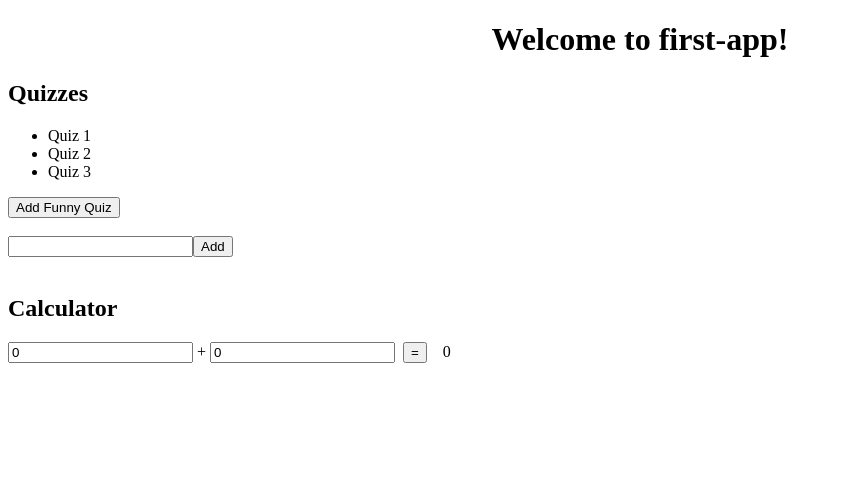
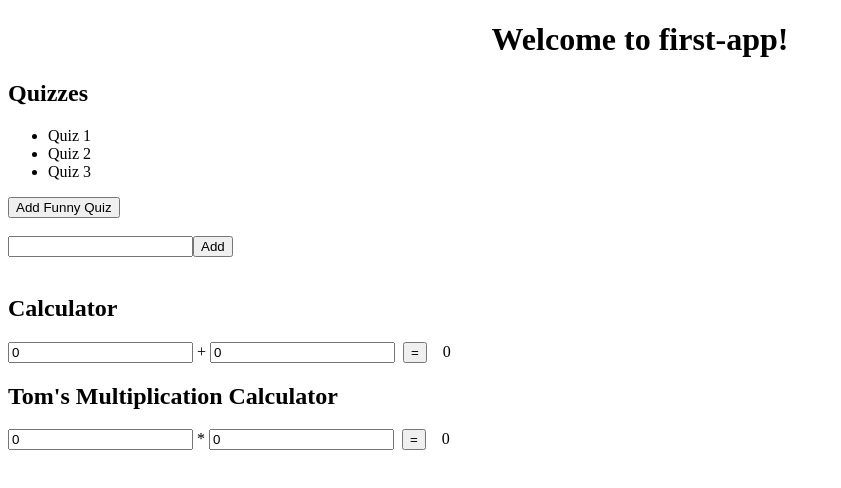
Before and after one commit to 2018-summer-mjs/first-app, an Angular app: page / in a window 1280 px wide. Shown: the top 488 px of the page, without its empty margins (0-841 px from the left). Built offline with nearby package versions, Linux system fonts and the light colour scheme.

Commit message:
tom's multiplication calculator

```diff
--- a/src/app/app.component.html
+++ b/src/app/app.component.html
@@ -31,3 +31,12 @@
   &nbsp;&nbsp;
   <label>{{ addNumbersResult }}</label>
 </div>
+<h2>Tom's Multiplication Calculator</h2>
+<div>
+  <input type="number" [(ngModel)]="multiplyNumberOne">
+  *
+  <input type="number" [(ngModel)]="multiplyNumberTwo">
+  &nbsp;<button (click)="multiplyNumbers()">=</button>
+  &nbsp;&nbsp;
+  <label>{{ multiplyNumbersResult }}</label>
+</div>
--- a/src/app/app.component.ts
+++ b/src/app/app.component.ts
@@ -63,4 +63,16 @@ export class AppComponent {
     this.addNumbersResult = Number(this.addNumberOne) + Number(this.addNumberTwo);
   }
 
+
+  //
+  // multiplication calculator
+  //
+
+  public multiplyNumberOne = 0;
+  public multiplyNumberTwo = 0;
+  public multiplyNumbersResult = 0;
+
+  public multiplyNumbers() {
+    this.multiplyNumbersResult = Number(this.multiplyNumberOne) * Number(this.multiplyNumberTwo);
+  }
 }
```
